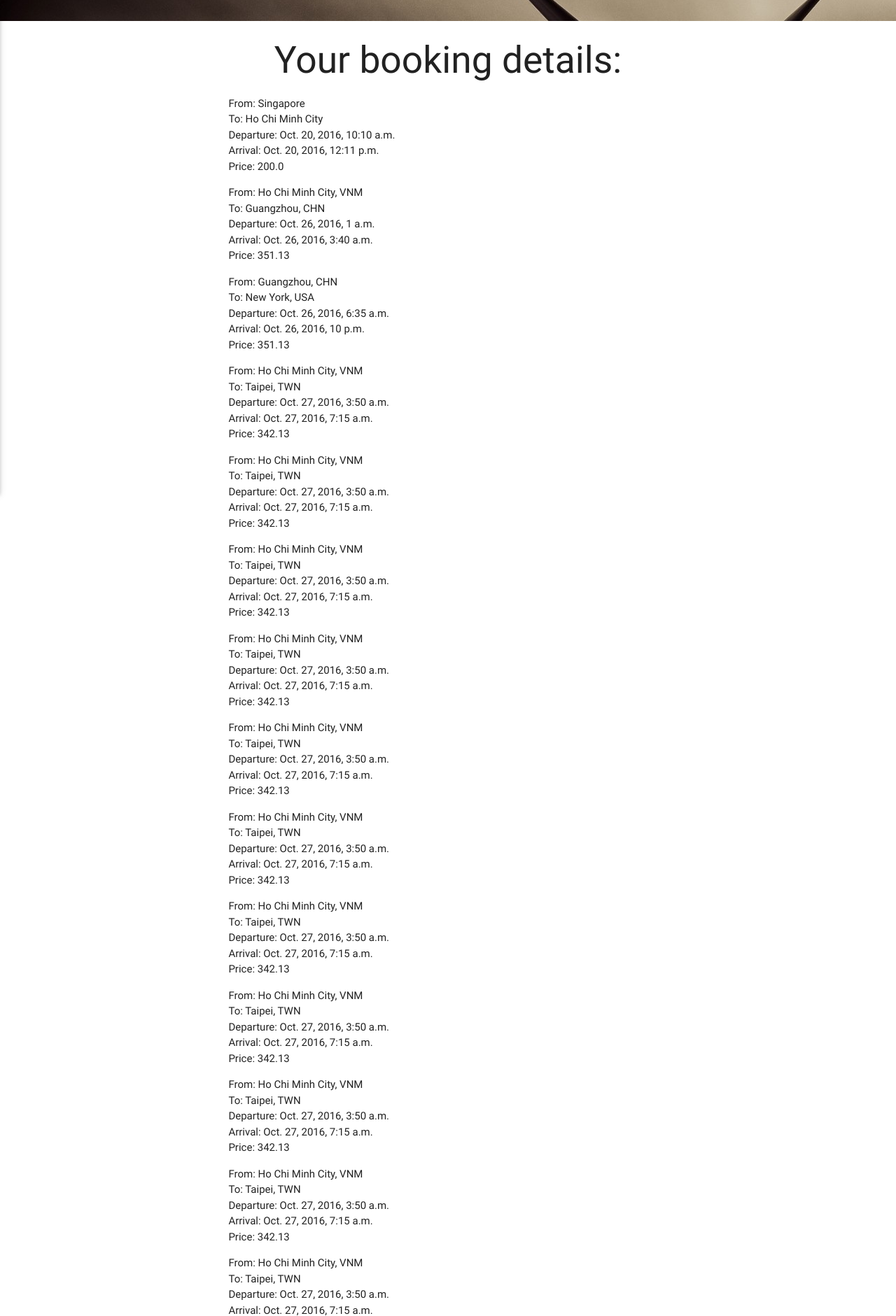
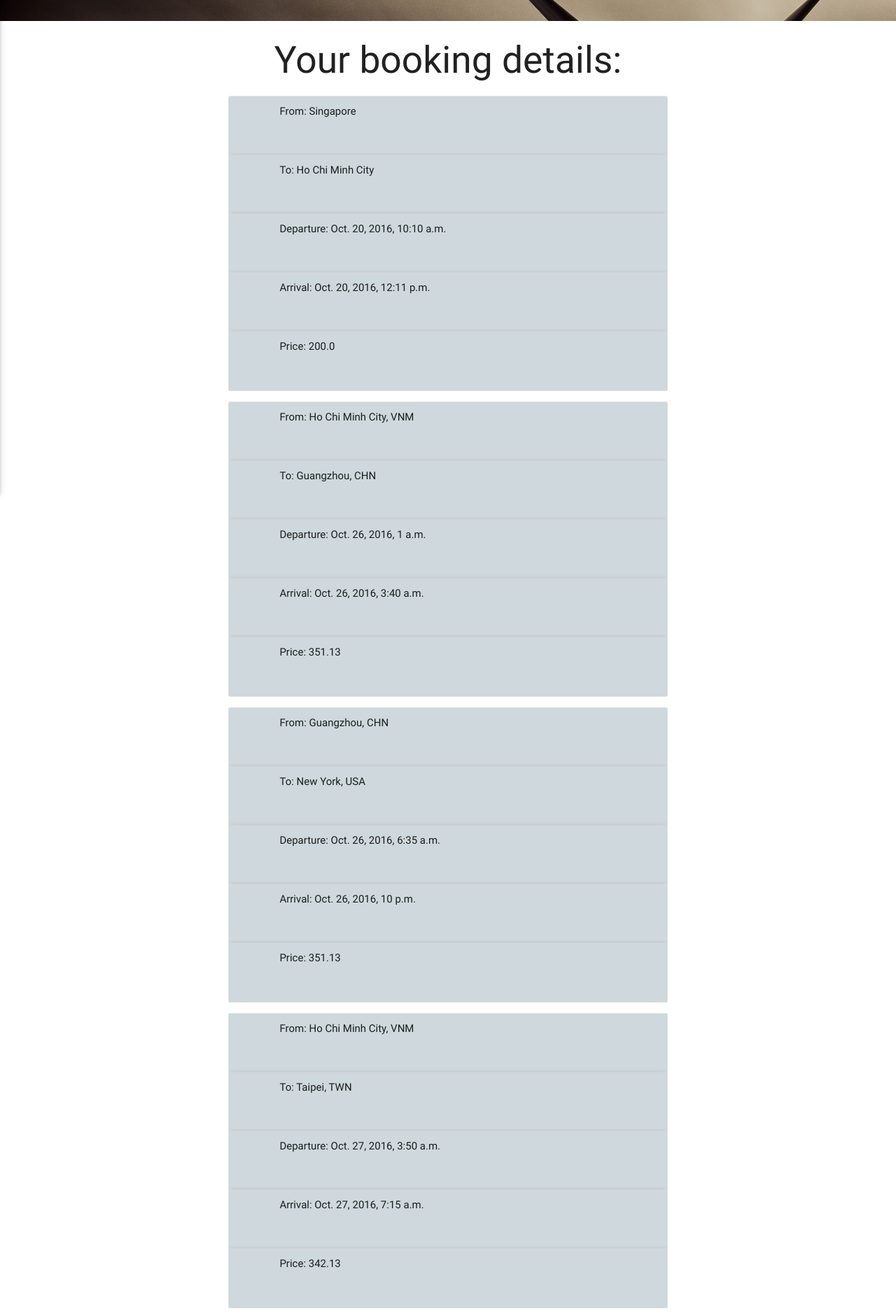
Before and after one commit to NhatPhan/FIYOW, a Django app: template templates/bookings/booking_result.html in a window 1280 px wide. Shown: the part 154-2035 px from the top of the page at 70% size. Run offline with Django 3.2, Linux system fonts and the light colour scheme; the template is opened without the code that fills it: values that come from a table or form of the project are taken from there, others are empty; data comes from the database, SQL or seed files in the repository; both versions use the stored data as it was after the commit.

Commit message:
change booking result style

```diff
--- a/templates/bookings/booking_result.html
+++ b/templates/bookings/booking_result.html
@@ -6,16 +6,22 @@
 {% endblock head %}
 
 {% block body %}
+
     <div class="container">
         <h2 style="text-align:center;">Your booking details:</h2>
         {% for booking in bookings %}
         <div class="container">
-            <ul class="list-group">
-                <li class="list-group-item">From: {{ booking.from_airport }}</li>
-                <li class="list-group-item">To: {{ booking.to_airport }}</li>
-                <li class="list-group-item">Departure: {{ booking.departure_time }}</li>
-                <li class="list-group-item">Arrival: {{ booking.arrival_time }}</li>
-                <li class="list-group-item">Price: {{ booking.price }}</li>
+            <ul class="collection">
+                <li class="collection-item dismissable avatar card blue-grey lighten-4">
+                    From: {{ booking.from_airport }}</li>
+                <li class="collection-item dismissable avatar card blue-grey lighten-4">
+                    To: {{ booking.to_airport }}</li>
+                <li class="collection-item dismissable avatar card blue-grey lighten-4">
+                    Departure: {{ booking.departure_time }}</li>
+                <li class="collection-item dismissable avatar card blue-grey lighten-4">
+                    Arrival: {{ booking.arrival_time }}</li>
+                <li class="collection-item dismissable avatar card blue-grey lighten-4">
+                    Price: {{ booking.price }}</li>
             </ul>
         </div>
         {% endfor %}
```
Also changed, not shown: templates/bookings/flight-search-result.html (+12 -8 lines), db.sqlite3, 1 other file.
